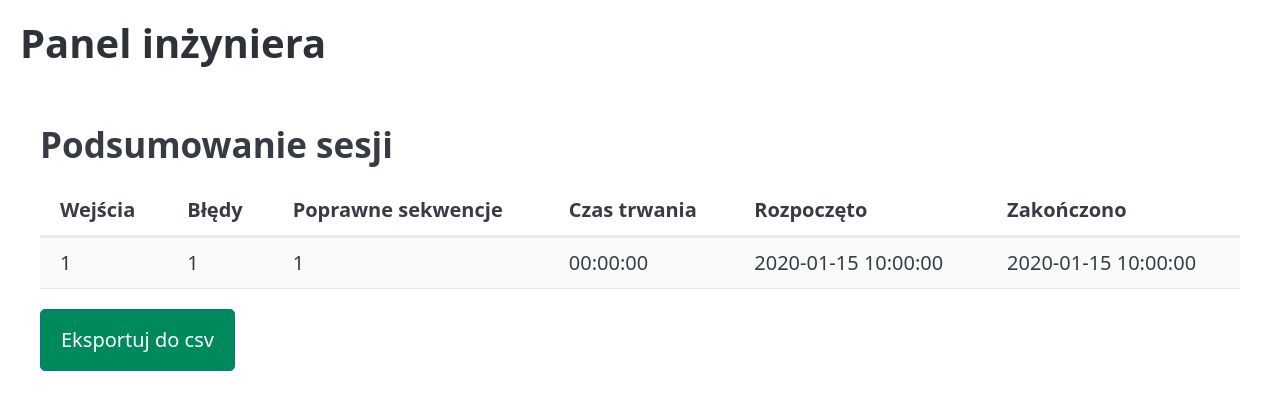
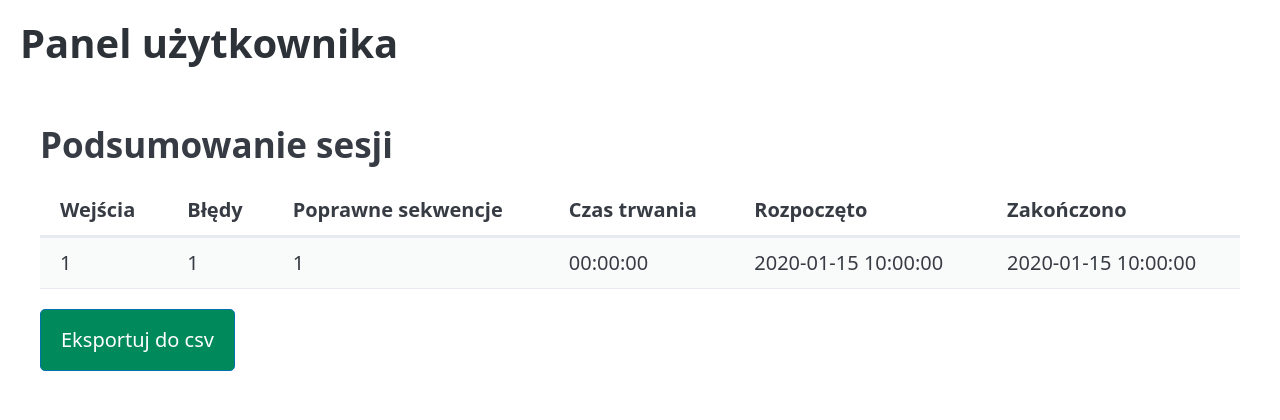
Before and after one commit to xRezek/engineering_thesis, a PHP site: page / in a window 1280 px wide. Shown: the top 420 px of the page. Run offline with PHP 8.4, Linux system fonts and the light colour scheme; tables that the repository leaves empty hold one stand-in row (values such as "Sample post").

Commit message:
Fix title and header text to use "Panel użytkownika" instead of "Panel Inżyniera"

```diff
--- a/index.php
+++ b/index.php
@@ -11,11 +11,11 @@
   <link rel="stylesheet" href="pico.min.css">
   <link rel="stylesheet" href="pico.colors.min.css">
   <link rel="stylesheet" href="style.css">
-  <title>Panel Inżyniera</title>
+  <title>Panel użytkownika</title>
 </head>
 <body>
   <header class="container-fluid">
-    <h1>Panel inżyniera</h1>
+    <h1>Panel użytkownika</h1>
   </header>
   <main class="container">
 
```
